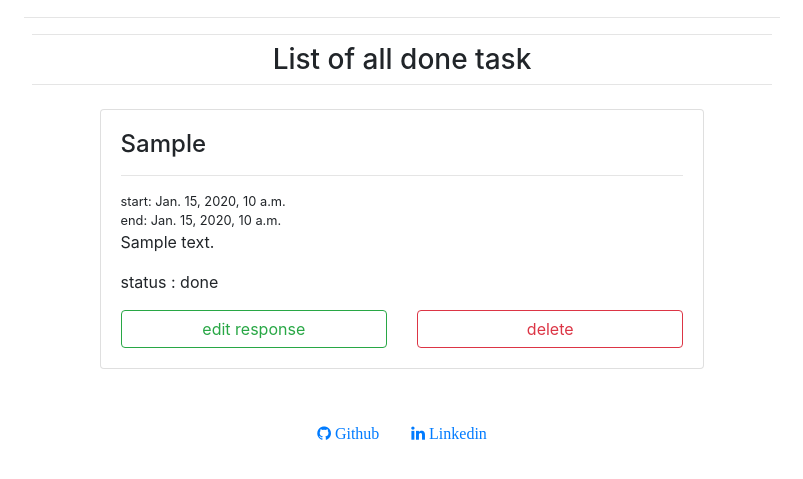
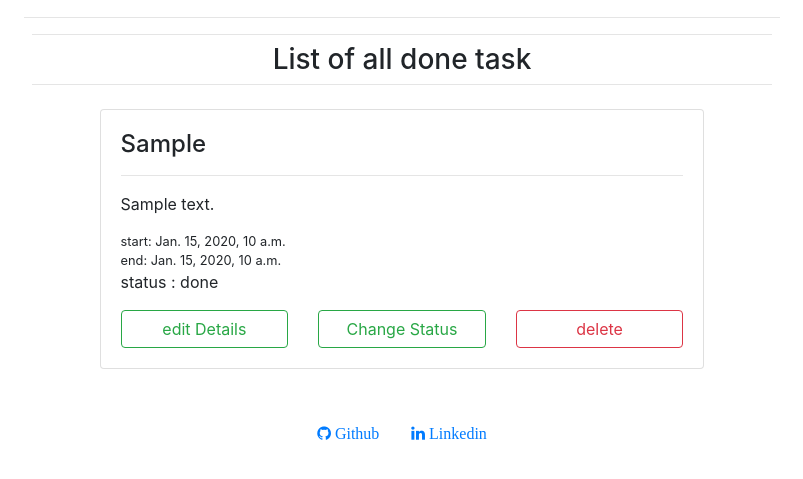
Before and after one commit to hrs2203/Django-app-ToDoList, a Django app: page /todo/account/ in a window 1280 px wide. Shown: the part 306-785 px from the top of the page, without its empty margins (238-1041 px from the left). Run offline with Django 3.2, Linux system fonts and the light colour scheme; a user stored in the database is signed in; tables that the repository leaves empty hold one stand-in row (values such as "Sample post"); some libraries are stand-ins or nearby versions.

Commit message:
added change status button

```diff
--- a/todoApp/todo/templates/todo/account.html
+++ b/todoApp/todo/templates/todo/account.html
@@ -33,14 +33,22 @@
                             </h4>
                             <hr>
                             <div class="card-text">
+                                <p>{{ task.task_description }}</p>
+
                                 <small>start: {{ task.start_time }}</small><br>
                                 <small>end: {{ task.end_time }}</small><br>
-                                <p>{{ task.task_description }}</p>
                                 <p>status : due</p>
                                 <div class="row">
                                     <a class="col text-center" href="/todo/edit_task/?id={{ task.id }}"><button style="width: 100%" class='btn btn-outline-success' type="button">
-                                        edit response
+                                        edit Details
                                     </button></a>
+
+                                    <a class="col text-center" href="/todo/change_status/?id={{ task.id }}"><button style="width: 100%" class='btn btn-outline-success' type="button">
+                                        Change Status
+                                    </button></a>
+                                    <!-- <a class="col text-center" href="/todo/send_mail/?id={{ task.id }}"><button style="width: 100%" class='btn btn-outline-success' type="button">
+                                        Send Mail
+                                    </button></a> -->
                                     <a class="col text-center" href="/todo/delete_task/?id={{ task.id }}"><button style="width: 100%" class='btn btn-outline-danger' type="button">
                                         delete
                                     </button></a>
@@ -62,14 +70,21 @@
                             </h4>
                             <hr>
                             <div class="card-text">
+                                <p>{{ task.task_description }}</p>
                                 <small>start: {{ task.start_time }}</small><br>
                                 <small>end: {{ task.end_time }}</small><br>
-                                <p>{{ task.task_description }}</p>
                                 <p>status : done</p>
                                 <div class="row">
                                     <a class="col text-center" href="/todo/edit_task/?id={{ task.id }}"><button style="width: 100%" class='btn btn-outline-success' type="button">
-                                        edit response
+                                        edit Details
                                     </button></a>
+
+                                    <a class="col text-center" href="/todo/change_status/?id={{ task.id }}"><button style="width: 100%" class='btn btn-outline-success' type="button">
+                                        Change Status
+                                    </button></a>
+                                    <!-- <a class="col text-center" href="/todo/send_mail/?id={{ task.id }}"><button style="width: 100%" class='btn btn-outline-success' type="button">
+                                        Send Mail
+                                    </button></a> -->
                                     <a class="col text-center" href="/todo/delete_task/?id={{ task.id }}"><button style="width: 100%" class='btn btn-outline-danger' type="button">
                                         delete
                                     </button></a>
--- a/todoApp/todo/urls.py
+++ b/todoApp/todo/urls.py
@@ -10,5 +10,7 @@ urlpatterns = [
     path('add_task/', views.add_new_task),
     path('add_task_type/', views.add_new_task_type),
     path('delete_task/',views.delete_task),
-    path('edit_task/', views.edit_task)
+    path('edit_task/', views.edit_task),
+    path('send_mail/', views.send_mail),
+    path('change_status/', views.change_status),
 ]
--- a/todoApp/todo/views.py
+++ b/todoApp/todo/views.py
@@ -89,6 +89,29 @@ def account_details(request):
             'task_type' : task_title,
         }
     )
+
+def send_mail(request):
+    if request.user.is_authenticated:
+        return redirect("/todo/account")
+    return render(
+        request=request,
+        template_name="todo/user_not_found.html",
+        context={}
+    )
+
+def change_status(request):
+    if request.user.is_authenticated:
+        data = Task.objects.filter(id=int(request.GET['id']))[0]
+        data.task_status = not data.task_status
+        data.save()
+        return redirect("/todo/account")
+
+    return render(
+        request=request,
+        template_name="todo/user_not_found.html",
+        context={}
+    )
+
 
 def add_new_task(request):
     if request.user.is_authenticated:
```
